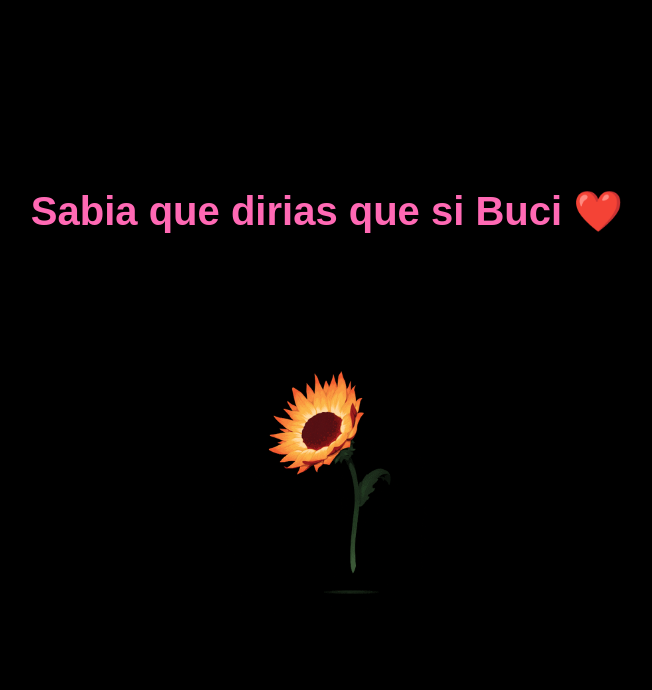
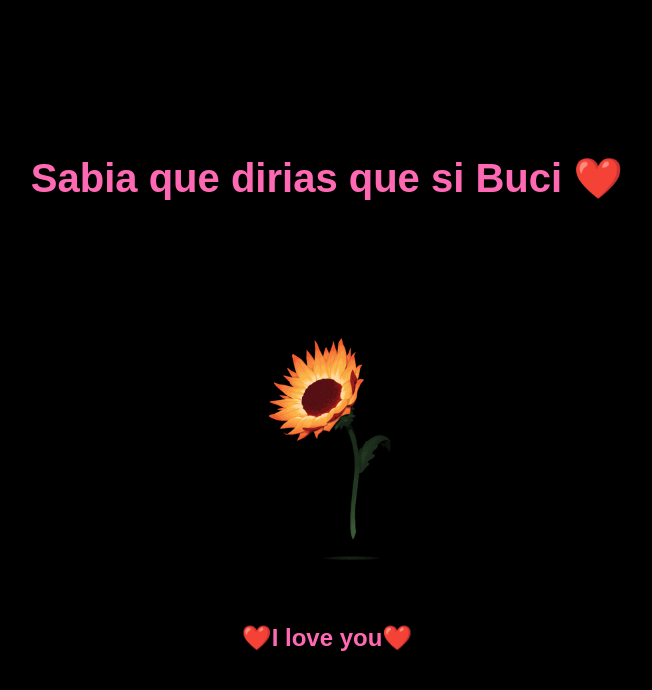
Before and after one commit to HenryRiveraM/Valentine-sDayPage, a plain HTML site: page index.html in a window 1280 px wide. Both pictures are taken after a click on the button "Sí". Shown: the whole page, without its empty margins (313-965 px from the left). Drawn offline with Linux system fonts and the light colour scheme.

Commit message:
Mejora del codigo

```diff
--- a/index.html
+++ b/index.html
@@ -91,7 +91,7 @@
 
     <script>
         function handleYes() {
-            document.body.innerHTML = '<div style="text-align: center; padding: 50px;"><h1 style="color: #FF69B4;">Sabia que dirias que si Buci ❤️</h1><img src="images/sunflowerBlack.gif" alt="Sunflower" style="width: 200px; margin: 20px;"></div>';
+            document.body.innerHTML = '<div style="text-align: center; padding: 50px;"><h1 style="color: #FF69B4;">Sabia que dirias que si Buci ❤️</h1><img src="images/sunflowerBlack.gif" alt="Sunflower" style="width: 200px; margin: 20px;"><h2 style="color: #FF69B4;">❤️I love you❤️ </h2></div>';
         }
 
         function handleNo() {
```
